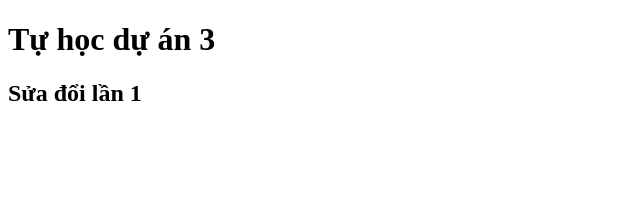
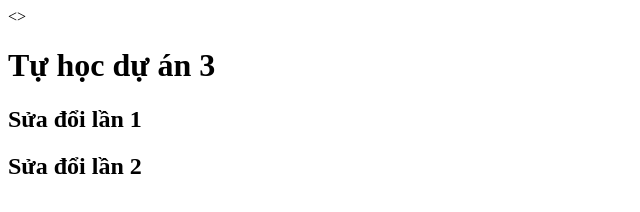
Before and after one commit to hoangyen-ens/Tuhoc-DuAn3, a plain HTML site: page index.html in a window 1280 px wide. Shown: the whole page, without its empty margins (0-640 px from the left). Drawn offline with Linux system fonts and the light colour scheme.

Commit message:
test commit lần 3

```diff
--- a/index.html
+++ b/index.html
@@ -5,8 +5,9 @@
     <meta name="viewport" content="width=device-width, initial-scale=1.0" />
     <title>Tu hoc du an 3</title>
   </head>
-  <body>
+  <>
     <h1>Tự học dự án 3</h1>
     <h2>Sửa đổi lần 1</h2>
+    <h2>Sửa đổi lần 2</h2>
   </body>
 </html>
```
